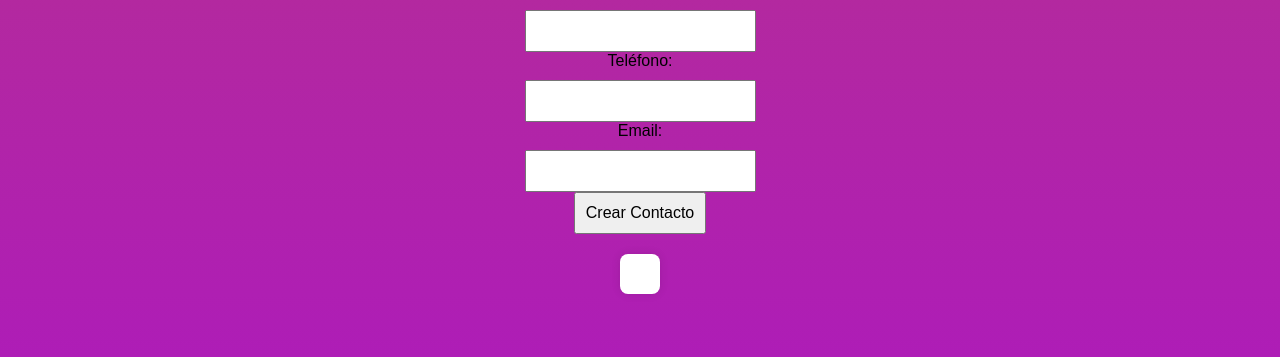
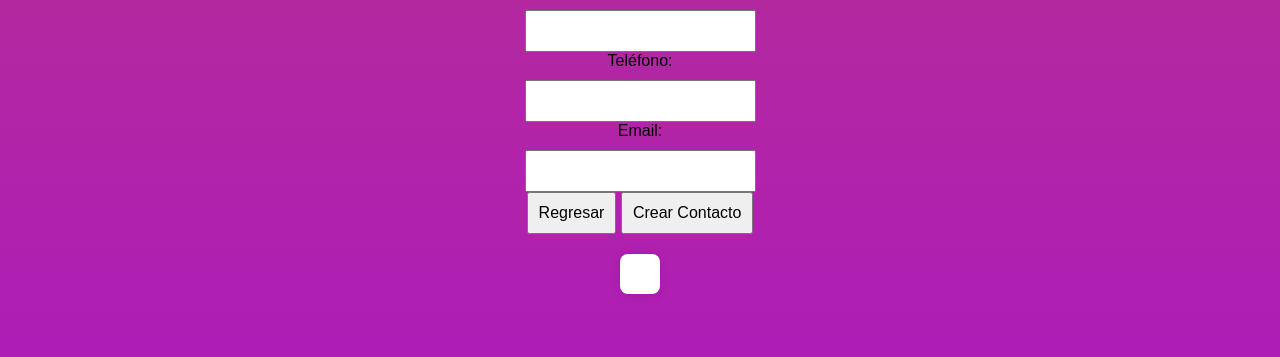
Before and after one commit to Maya653/heroku_helloword, a Flask app: page /crear in a window 1280 px wide. Shown: the part 291-648 px from the top of the page. Run offline with Flask 3, Linux system fonts and the light colour scheme.

Commit message:
update boton regresar

```diff
--- a/static/actualizar.js
+++ b/static/actualizar.js
@@ -36,3 +36,6 @@ async function actualizarContacto() {
         console.error('Error:', error);
     }
 }
+function regresar() {
+    window.history.back();
+}
--- a/static/buscar.js
+++ b/static/buscar.js
@@ -39,3 +39,6 @@ async function buscarPorEmail() {
         console.error('Error:', error);
     }
 }
+function regresar() {
+    window.history.back();
+}
--- a/static/crear.js
+++ b/static/crear.js
@@ -28,3 +28,6 @@ async function crearContacto() {
         console.error('Error:', error);
     }
 }
+function regresar() {
+    window.history.back();
+}
--- a/static/eliminar.js
+++ b/static/eliminar.js
@@ -36,3 +36,6 @@ async function eliminarContacto() {
         console.error('Error:', error);
     }
 }
+function regresar() {
+    window.history.back();
+}
--- a/templates/actualizar.html
+++ b/templates/actualizar.html
@@ -77,5 +77,8 @@
             actualizarContacto();
         });
     </script>
+<div>
+    <button onclick="regresar()">Regresar</button>
+</div>
 </body>
 </html>
--- a/templates/buscar.html
+++ b/templates/buscar.html
@@ -59,8 +59,10 @@
 
     <label for="buscarEmail">Email</label>
     <input type="text" id="buscarEmail">
-
+    <div>
+        <button onclick="regresar()">Regresar</button>
     <button onclick="buscarPorEmail()">Buscar</button>
+    </div>
     <div id="resultadoBusqueda"></div>
 </body>
 </html>
--- a/templates/crear.html
+++ b/templates/crear.html
@@ -65,9 +65,10 @@
 
     <label for="email">Email:</label>
     <input type="text" id="email">
-
+    <div>
+        <button onclick="regresar()">Regresar</button>
     <button onclick="crearContacto()">Crear Contacto</button>
-
+    </div>
     <div id="resultadoBusqueda"></div>
 </body>
 </html>
--- a/templates/eliminar.html
+++ b/templates/eliminar.html
@@ -59,8 +59,11 @@
 
     <label for="eliminarEmail">Email del Contacto:</label>
     <input type="text" id="eliminarEmail">
+
+    <div>
+        <button onclick="regresar()">Regresar</button>
     <button onclick="eliminarContacto()">Eliminar Contacto</button>
-
+    </div>
     <!-- Div para mostrar mensajes de eliminación -->
     <div id="resultadoBusqueda"></div>
 </body>
--- a/templates/index.html
+++ b/templates/index.html
@@ -10,9 +10,8 @@
 </head>
 <body>
 
-    <header>
         <h1>CONTACTOS</h1>
-    </header>
+
 
     <div class="container">
 
```
